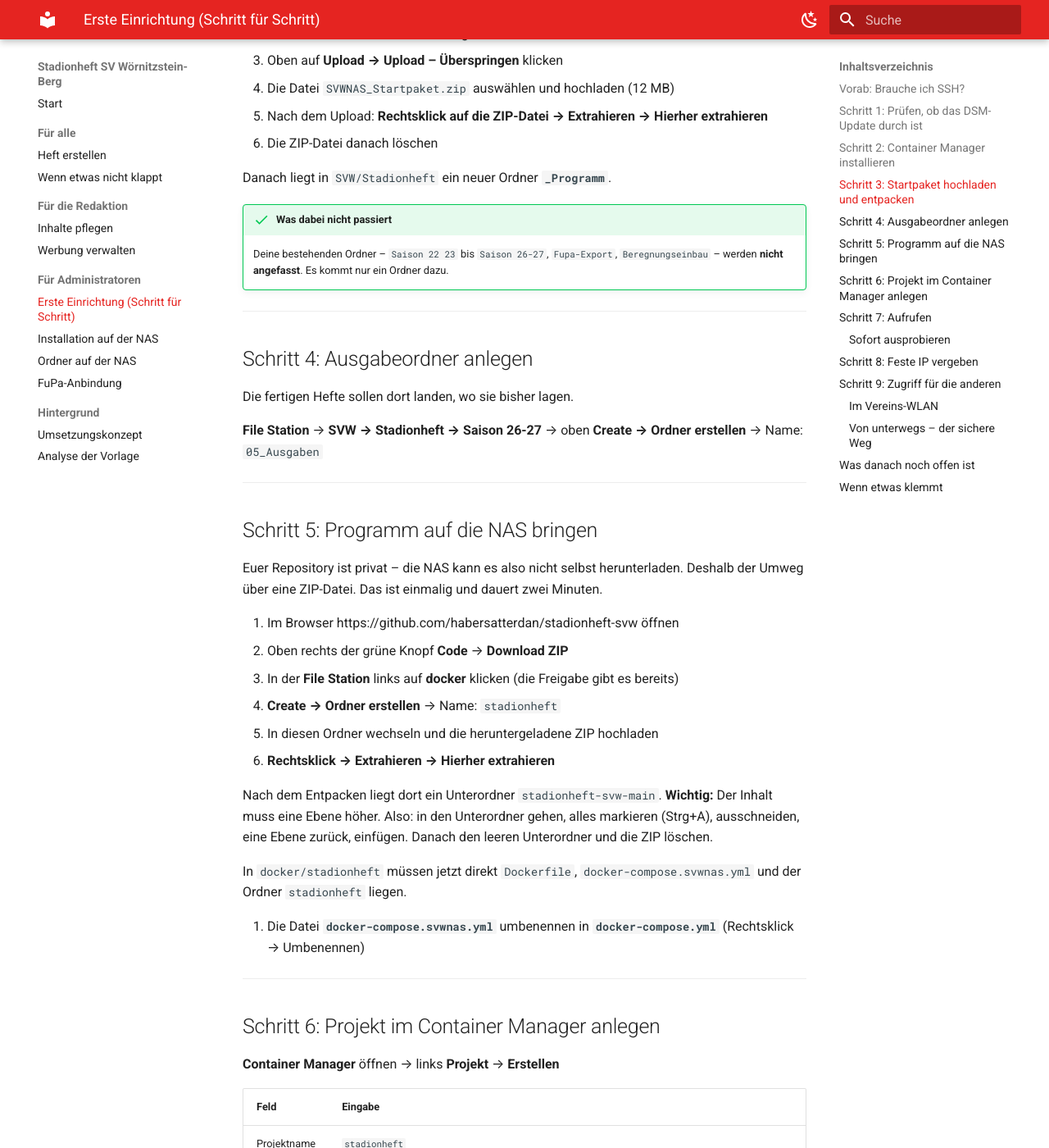
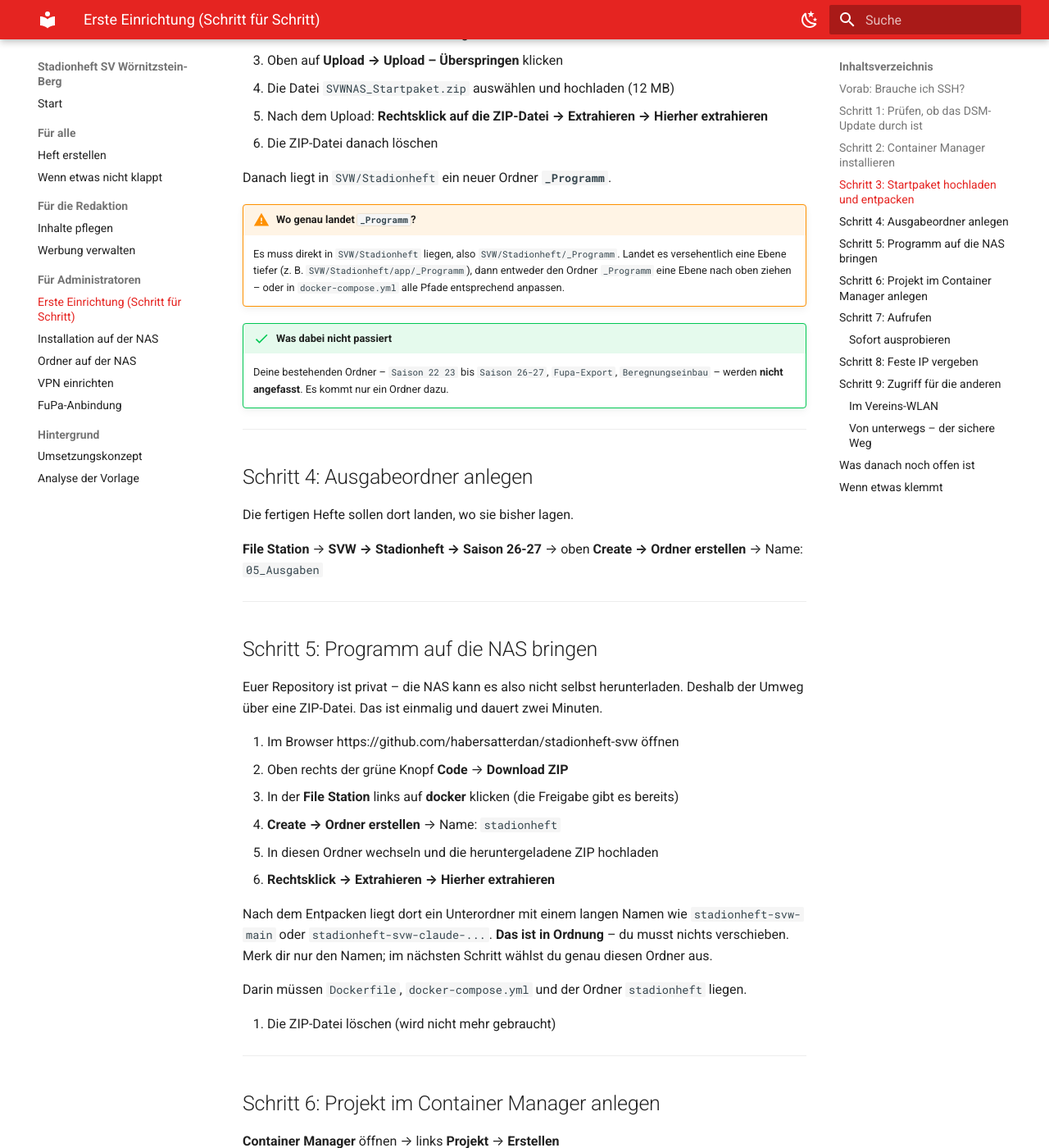
Before and after one commit to habersatterdan/stadionheft-svw, an MkDocs documentation site: the page built from docs/ERSTE_EINRICHTUNG.md, in a window 1280 px wide and 1400 px high, scrolled down 1500 px. Shown: the whole window at 82% size. Built offline with MkDocs 1.6.1 and Material for MkDocs 9.7.7, drawn with Linux system fonts in a browser that asks for light colours; some of the changed text lies outside the part shown.

Commit message:
VPN-Anleitung; nur noch eine Compose-Datei
Zwei Dinge aus der Praxis:

1. Im Repository lagen docker-compose.yml (allgemein) und
   docker-compose.svwnas.yml (fuer die SVWNAS) nebeneinander. Beim
   Entpacken auf der NAS war dadurch unklar, welche gilt -- die falsche
   haette auf nicht existierende Pfade gezeigt. Jetzt gibt es nur noch
   docker-compose.yml mit den echten Pfaden, plus einen Kommentar am
   Anfang, wie sie anzupassen ist, falls _Programm woanders liegt.

2. Die Anleitung verlangte, den entpackten Ordnerinhalt eine Ebene nach
   oben zu verschieben. Unnoetig und fehleranfaellig -- der Container
   Manager kann den Unterordner direkt als Projektpfad bekommen. Dafuer
   ein Warnhinweis, wo _Programm liegen muss, weil genau dort ein Fehler
   passieren kann.

Neu: docs/VPN_EINRICHTEN.md. WireGuard von DDNS bis QR-Code am Handy,
mit dem Hinweis, dass nur ein einziger UDP-Port freizugeben ist und die
Ports 8080 und 22 geschlossen bleiben. Enthaelt den DS-Lite-Test vorweg,
weil VPN bei Kabelanschluessen sonst ohne erkennbaren Grund scheitert.

Co-Authored-By: Claude Opus 5 <noreply@anthropic.com>
Claude-Session: https://claude.ai/code/session_01J3K3ZiRofBvMtJbYB3sHFp

```diff
--- a/docs/ERSTE_EINRICHTUNG.md
+++ b/docs/ERSTE_EINRICHTUNG.md
@@ -73,6 +73,13 @@ So kommt es auf die NAS:
 
 Danach liegt in `SVW/Stadionheft` ein neuer Ordner **`_Programm`**.
 
+!!! warning "Wo genau landet `_Programm`?"
+    Es muss direkt in `SVW/Stadionheft` liegen, also
+    `SVW/Stadionheft/_Programm`. Landet es versehentlich eine Ebene tiefer
+    (z. B. `SVW/Stadionheft/app/_Programm`), dann entweder den Ordner
+    `_Programm` eine Ebene nach oben ziehen – oder in `docker-compose.yml`
+    alle Pfade entsprechend anpassen.
+
 !!! success "Was dabei nicht passiert"
     Deine bestehenden Ordner – `Saison 22 23` bis `Saison 26-27`,
     `Fupa-Export`, `Beregnungseinbau` – werden **nicht angefasst**. Es kommt
@@ -103,17 +110,15 @@ und dauert zwei Minuten.
 5. In diesen Ordner wechseln und die heruntergeladene ZIP hochladen
 6. **Rechtsklick → Extrahieren → Hierher extrahieren**
 
-Nach dem Entpacken liegt dort ein Unterordner
-`stadionheft-svw-main`. **Wichtig:** Der Inhalt muss eine Ebene höher.
-Also: in den Unterordner gehen, alles markieren (Strg+A), ausschneiden,
-eine Ebene zurück, einfügen. Danach den leeren Unterordner und die ZIP
-löschen.
+Nach dem Entpacken liegt dort ein Unterordner mit einem langen Namen wie
+`stadionheft-svw-main` oder `stadionheft-svw-claude-...`. **Das ist in
+Ordnung** – du musst nichts verschieben. Merk dir nur den Namen; im
+nächsten Schritt wählst du genau diesen Ordner aus.
 
-In `docker/stadionheft` müssen jetzt direkt `Dockerfile`,
-`docker-compose.svwnas.yml` und der Ordner `stadionheft` liegen.
+Darin müssen `Dockerfile`, `docker-compose.yml` und der Ordner
+`stadionheft` liegen.
 
-7. Die Datei **`docker-compose.svwnas.yml`** umbenennen in
-   **`docker-compose.yml`** (Rechtsklick → Umbenennen)
+7. Die ZIP-Datei löschen (wird nicht mehr gebraucht)
 
 ---
 
@@ -124,7 +129,7 @@ In `docker/stadionheft` müssen jetzt direkt `Dockerfile`,
 | Feld | Eingabe |
 |---|---|
 | Projektname | `stadionheft` |
-| Pfad | **Festlegen** → `docker/stadionheft` auswählen |
+| Pfad | **Festlegen** → den entpackten Ordner auswählen (der mit dem langen Namen) |
 | Quelle | Container Manager erkennt die vorhandene `docker-compose.yml` und schlägt sie vor – bestätigen |
 
 Dann **Weiter → Weiter → Fertig**.
@@ -193,8 +198,11 @@ Nichts weiter nötig. Adresse weitergeben, fertig. Am Handy lohnt sich
 
 ### Von unterwegs – der sichere Weg
 
-**Systemsteuerung → VPN Server** → **WireGuard** installieren und aktivieren
-→ für jede Person ein Profil anlegen.
+Über **VPN**. Eigene Schritt-für-Schritt-Anleitung:
+**[VPN einrichten](VPN_EINRICHTEN.md)**
+
+Kurz: DDNS einrichten, VPN Server installieren, WireGuard aktivieren, einen
+einzigen UDP-Port im Router freigeben, je Gerät ein Profil per QR-Code.
 
 Wer sich per VPN verbindet, erreicht die App wie zu Hause – und alles andere
 auf der NAS gleich mit.
--- a/mkdocs.yml
+++ b/mkdocs.yml
@@ -54,6 +54,7 @@ nav:
       - Erste Einrichtung (Schritt für Schritt): ERSTE_EINRICHTUNG.md
       - Installation auf der NAS: INSTALLATION_NAS.md
       - Ordner auf der NAS: NAS_ORDNERSTRUKTUR.md
+      - VPN einrichten: VPN_EINRICHTEN.md
       - FuPa-Anbindung: fupa.md
   - Hintergrund:
       - Umsetzungskonzept: KONZEPT.md
```
Also changed, not shown: docker-compose.svwnas.yml (deleted, +0 -57 lines), docker-compose.yml (+35 -27 lines), docs/VPN_EINRICHTEN.md (added, +194 -0 lines).
